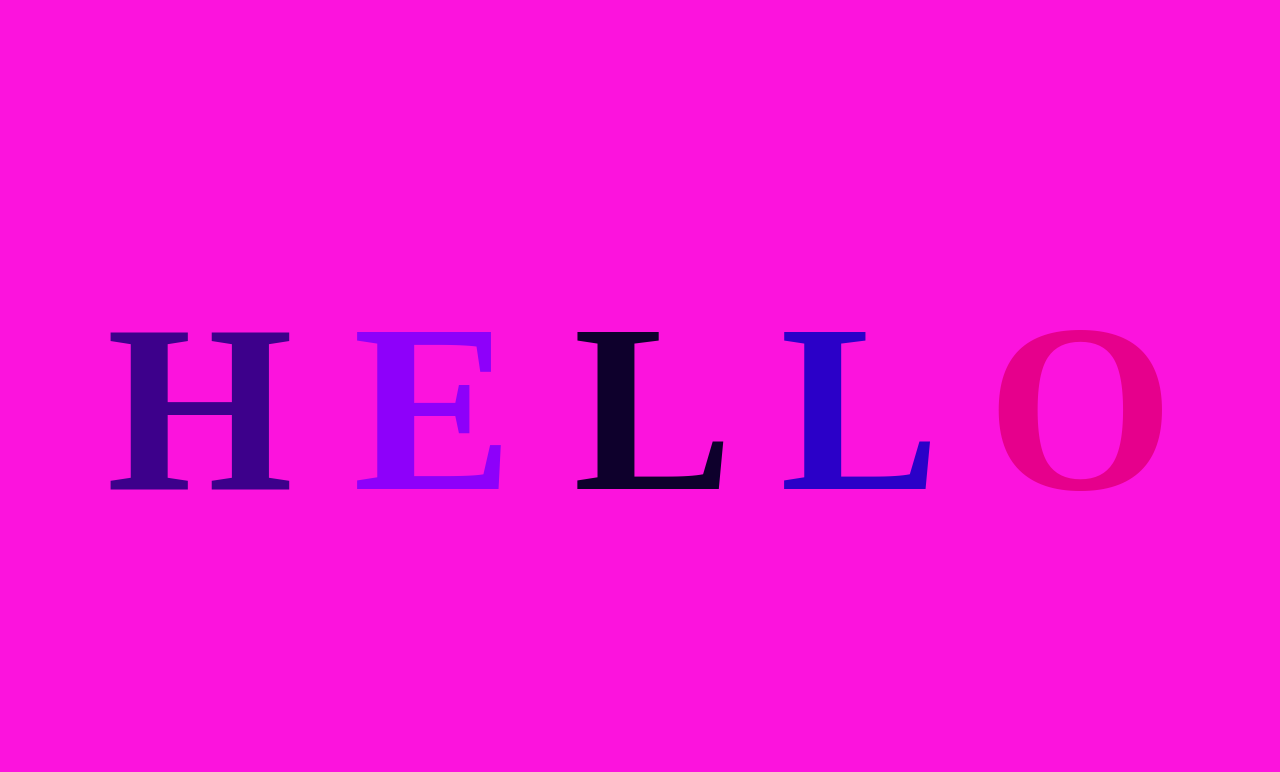
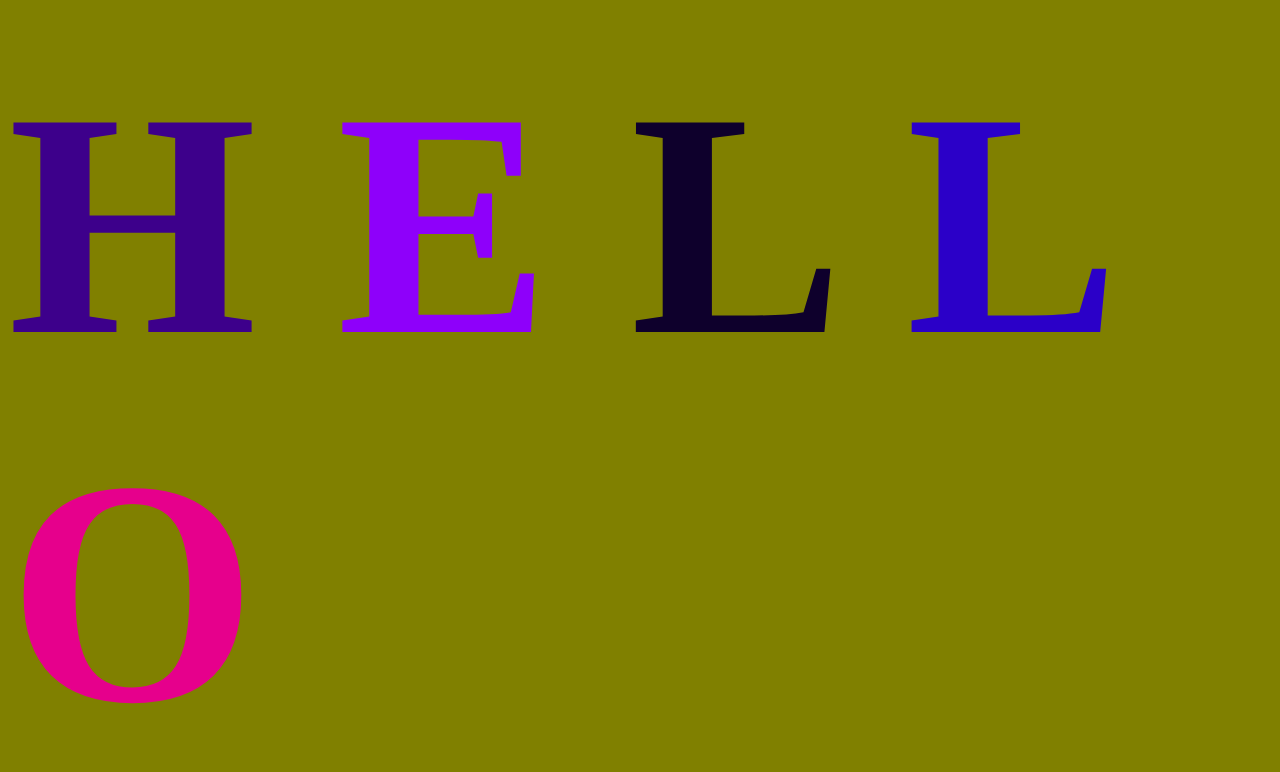
Before and after one commit to dangolanil/AnimatedGitDemo, a plain HTML site: page index.html in a window 1280 px wide. Drawn offline with Linux system fonts and the light colour scheme.

Commit message:
change bg to olive

```diff
--- a/app.css
+++ b/app.css
@@ -3,11 +3,11 @@ body{
     justify-content: center;
     align-items: center;
     height: 100vh;
-    background-color: rgb(252, 19, 221);
+    background-color: olive;
 }
 
 h1{
-    font-size: 15rem;
+    font-size: 20rem;
     font-family: Montserrat;
 }
 
```
